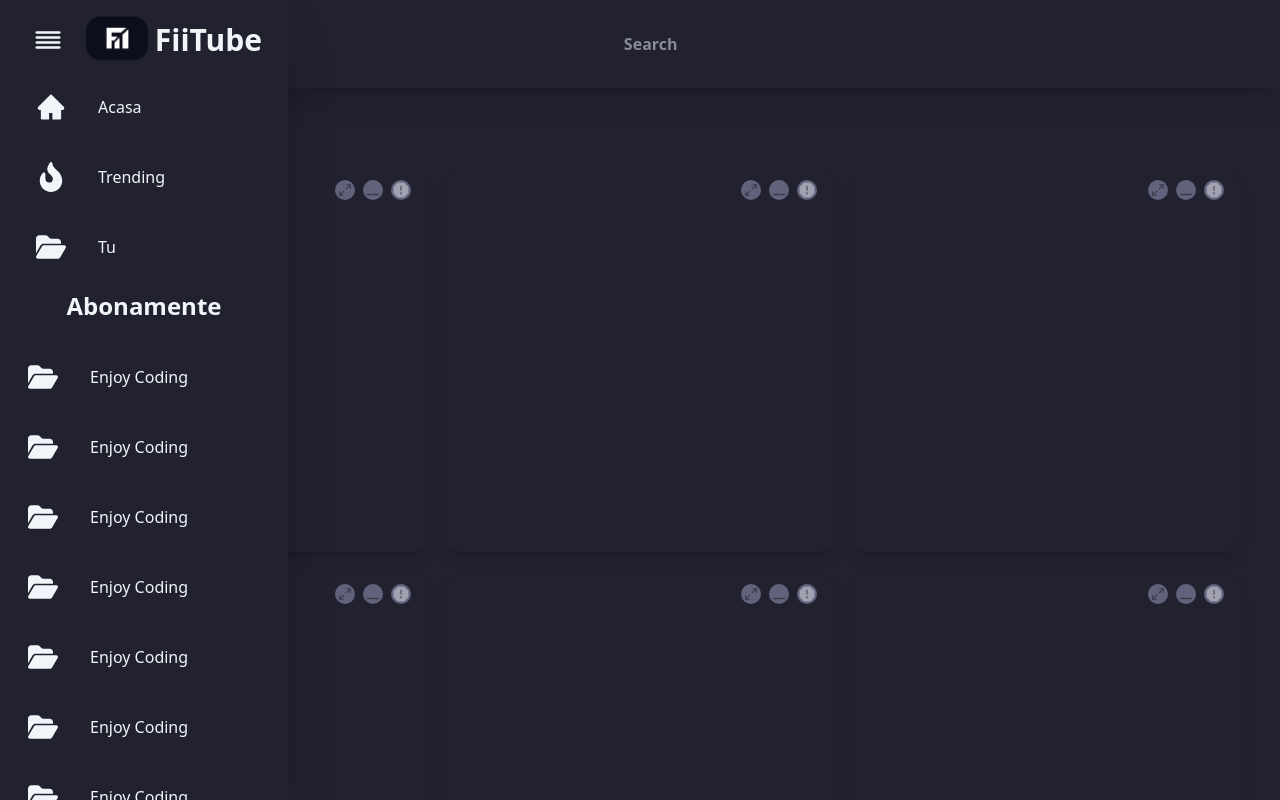
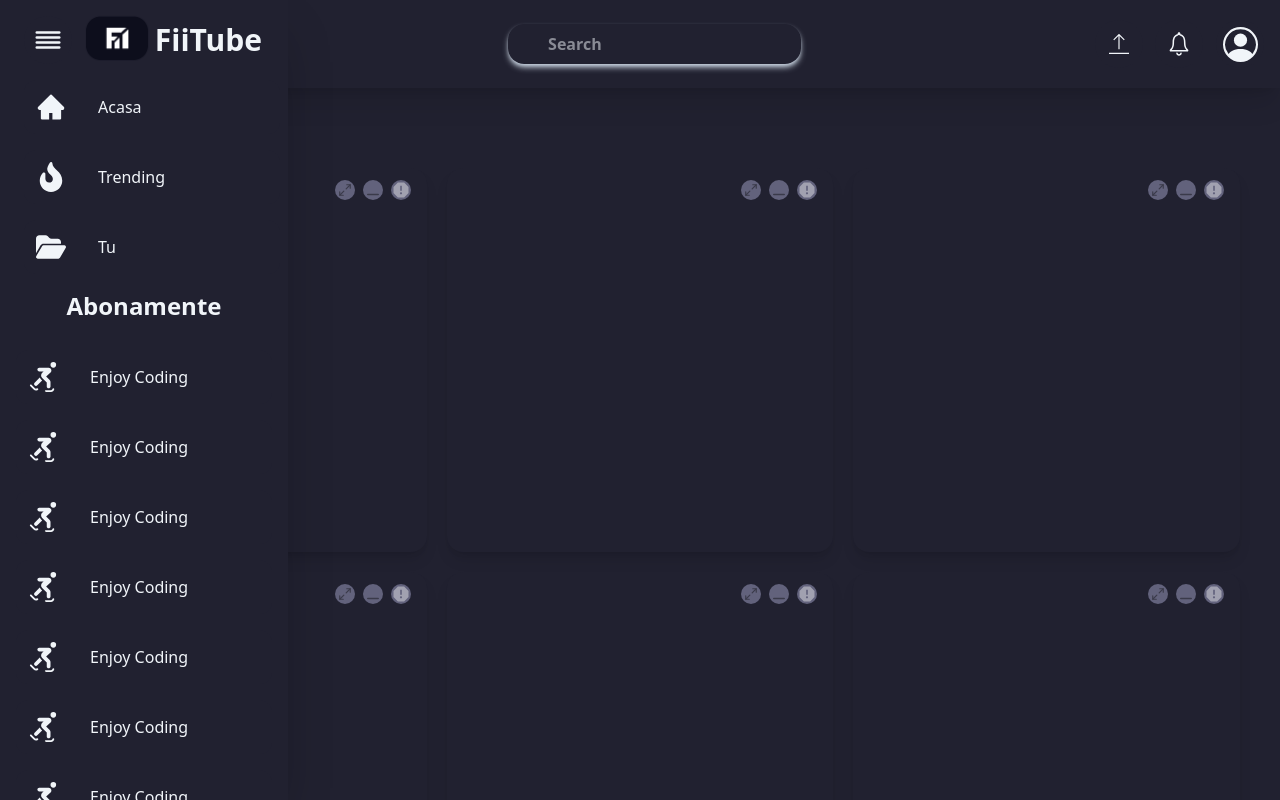
Before and after one commit to pricope-marius-andrei/FiiTube, a React (Vite) app in the folder fiitube/: page / in a window 1280 px wide. Both pictures are taken after a click on the button 48 px from the left and 44 px from the top of the page. Built offline with nearby package versions, Linux system fonts and the light colour scheme.

Commit message:
finish the header

```diff
--- a/fiitube/src/App.jsx
+++ b/fiitube/src/App.jsx
@@ -1,16 +1,18 @@
-import { useState } from 'react'
+import { useEffect, useState } from 'react'
 import Header from './components/header'
 import Navbar from './components/navbar'
 import Video from './components/video'
+import { useRef } from 'react'
 
 function App() {
 
   const [enableHamburger, setEnableHamburger] =  useState(false);
+  const headerRef = useRef(null);
 
 
   return (
     <div className={enableHamburger == true && ` h-screen overflow-hidden`}>
-      <Header hamburgerBehaviour={() => {if(enableHamburger == true) { setEnableHamburger(false) } else { setEnableHamburger(true)} } }/>
+      <Header ref={headerRef} hamburgerBehaviour={() => {if(enableHamburger == true) { setEnableHamburger(false) } else { setEnableHamburger(true)} } }/>
       <div className='flex'>
         {
           enableHamburger &&
@@ -18,18 +20,18 @@ function App() {
         }
         <div className={`flex w-screen justify-center items-center`}>
           <div className='w-full grid grid-cols-3 grid-rows-4 gap-5 mt-10 p-10'>
-            <Video/>
-            <Video/>
-            <Video/>
-            <Video/>
-            <Video/>
-            <Video/>
-            <Video/>
-            <Video/>
-            <Video/>
-            <Video/>
-            <Video/>
-            <Video/>
+            <Video ref={headerRef}/>
+            <Video ref={headerRef}/>
+            <Video ref={headerRef}/>
+            <Video ref={headerRef}/>
+            <Video ref={headerRef}/>
+            <Video ref={headerRef}/>
+            <Video ref={headerRef}/>
+            <Video ref={headerRef}/>
+            <Video ref={headerRef}/>
+            <Video ref={headerRef}/>
+            <Video ref={headerRef}/>
+            <Video ref={headerRef}/>
           </div>
         </div>
       </div>
--- a/fiitube/src/components/common/logo/index.jsx
+++ b/fiitube/src/components/common/logo/index.jsx
@@ -1,6 +1,6 @@
 export default function Logo() {
     return (
-        <div className="flex w-full items-center ml-2">
+        <div className="flex w-full items-center ml-2 cursor-pointer">
             <img className="w-24 h-14" src="src\assets\fiitube_logo.png"/>
             <h1 className="w-full text-3xl font-semibold">FiiTube</h1>
         </div>)
--- a/fiitube/src/components/common/searchbar/index.jsx
+++ b/fiitube/src/components/common/searchbar/index.jsx
@@ -1,9 +1,19 @@
 import { FaSearch } from "react-icons/fa";
+import { useRef, useEffect } from "react";
 
-export default function SearchBar() {
+export default function SearchBar(props) {
+
+    const searchBarRef = useRef(null);
+
+    useEffect(() => {
+        if (searchBarRef.current) {
+            searchBarRef.current.focus();
+          }
+    },[])
+
     return  (
         <div className="flex w-full justify-center items-center sticky placeholder:text-white">
-            <input className="bg-light-purple focus:bg-gray w-1/3 px-10 rounded-2xl outline-none border-none py-2" type="search" placeholder="Search"/>
+            <input ref={searchBarRef} className="bg-light-purple focus:bg-gray w-1/3 px-10 rounded-2xl outline-none border-none py-2 shadow-md shadow-slate-300 " type="search" placeholder="Search"/>
         </div>
     )
 }
--- a/fiitube/src/components/header/index.jsx
+++ b/fiitube/src/components/header/index.jsx
@@ -1,16 +1,30 @@
 import Button from "../common/button";
 import SearchBar from "../common/searchbar";
 import { FiAlignJustify } from "react-icons/fi";
+import { TfiUpload } from "react-icons/tfi";
+import { IoIosNotificationsOutline } from "react-icons/io";
+import { BsPersonCircle } from "react-icons/bs";
 import Logo from "../common/logo";
 
-export default function Header(props) {
+import { forwardRef, useRef } from "react";
+
+
+const Header = forwardRef((props,ref) => {
+
     return (
-        <header className="flex z-10 px-4 py-2 bg-blue w-full h-fit justify-between font-semibold shadow-xl sticky top-0">
+        <header ref={ref} className="flex z-10 px-4 py-2 bg-blue w-full h-fit justify-between font-semibold shadow-xl sticky top-0">
             <div className="flex w-fit items-center justify-center p-2">
                 <Button onClick={props.hamburgerBehaviour} icon={<FiAlignJustify size={30}/>} rounded={true} inline={false}/>
                 <Logo/>
             </div>
             <SearchBar/>
+            <div className="flex items-center justify-between w-60">
+                <Button onClick="#" icon={<TfiUpload size={20}/>} rounded={true} inline={false}/>
+                <Button onClick="#" icon={<IoIosNotificationsOutline size={30}/>} rounded={true} inline={false}/>
+                <Button onClick="#" icon={<BsPersonCircle size={35}/>} rounded={true} inline={false}/>
+            </div>
         </header>
     )
-}
+})
+
+export default Header;
--- a/fiitube/src/components/navbar/index.jsx
+++ b/fiitube/src/components/navbar/index.jsx
@@ -3,6 +3,7 @@ import { AiFillHome } from "react-icons/ai";
 import { FaFire } from "react-icons/fa";
 import { FaFolderOpen } from "react-icons/fa6";
 import { FiAlignJustify } from "react-icons/fi";
+import { FaPersonSkating } from "react-icons/fa6";
 import { motion } from "framer-motion"
 import Logo from "../common/logo";
 
@@ -27,13 +28,13 @@ export default function Navbar(props) {
             <section className="flex flex-col w-full h-fit justify-center">
                 <h1 className="text-center font-semibold text-2xl">Abonamente</h1>
                 <section className="flex flex-col w-full my-5">
-                    <Button text="Enjoy Coding" inline={true} rounded={false} icon={<FaFolderOpen size={30}/>} />
-                    <Button text="Enjoy Coding" inline={true} rounded={false} icon={<FaFolderOpen size={30}/>} />
-                    <Button text="Enjoy Coding" inline={true} rounded={false} icon={<FaFolderOpen size={30}/>} />
-                    <Button text="Enjoy Coding" inline={true} rounded={false} icon={<FaFolderOpen size={30}/>} />
-                    <Button text="Enjoy Coding" inline={true} rounded={false} icon={<FaFolderOpen size={30}/>} />
-                    <Button text="Enjoy Coding" inline={true} rounded={false} icon={<FaFolderOpen size={30}/>} />
-                    <Button text="Enjoy Coding" inline={true} rounded={false} icon={<FaFolderOpen size={30}/>} />
+                    <Button text="Enjoy Coding" inline={true} rounded={false} icon={<FaPersonSkating size={30}/>} />
+                    <Button text="Enjoy Coding" inline={true} rounded={false} icon={<FaPersonSkating size={30}/>} />
+                    <Button text="Enjoy Coding" inline={true} rounded={false} icon={<FaPersonSkating size={30}/>} />
+                    <Button text="Enjoy Coding" inline={true} rounded={false} icon={<FaPersonSkating size={30}/>} />
+                    <Button text="Enjoy Coding" inline={true} rounded={false} icon={<FaPersonSkating size={30}/>} />
+                    <Button text="Enjoy Coding" inline={true} rounded={false} icon={<FaPersonSkating size={30}/>} />
+                    <Button text="Enjoy Coding" inline={true} rounded={false} icon={<FaPersonSkating size={30}/>} />
 
                 </section>
             </section>
--- a/fiitube/src/components/video/index.jsx
+++ b/fiitube/src/components/video/index.jsx
@@ -1,11 +1,19 @@
 import { MdReport } from "react-icons/md";
 import { FiMaximize2 } from "react-icons/fi";
 import { FaWindowMinimize } from "react-icons/fa6";
-import { useState } from "react";
+import { forwardRef, useState } from "react";
 
-export default function Video() {
+const Video = forwardRef((props, ref) => {
+    const [maximaizeVideo, setMaximaizeVideo] = useState(false);
 
-    const [maximaizeVideo, setMaximaizeVideo] = useState(false);
+
+
+    const scrollBottom = e => {
+        console.log("Ceva");
+        window.scrollTo({ top: e.current.offsetTop, behavior: 'smooth' });
+    };
+
+
 
     return (
         <>
@@ -21,7 +29,7 @@ export default function Video() {
 
                     <button
                         className="flex w-5 h-5 bg-light-gray hover:bg-green-500 cursor-pointer rounded-full justify-center items-center mx-1"
-                        onClick={() => {setMaximaizeVideo(!maximaizeVideo)}}
+                        onClick={() => {setMaximaizeVideo(!maximaizeVideo); ()=> {window.scrollTo(0, 0)}}}
                     >
                             <FiMaximize2 opacity="40%" alignmentBaseline="center" size={14} color="black"/>
                     </button>
@@ -37,4 +45,6 @@ export default function Video() {
             </div>
         </>
     )
-}
+})
+
+export default Video
```
